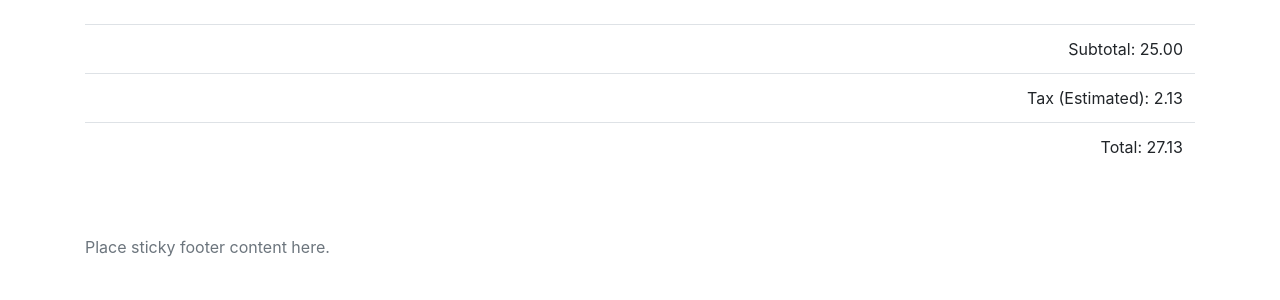
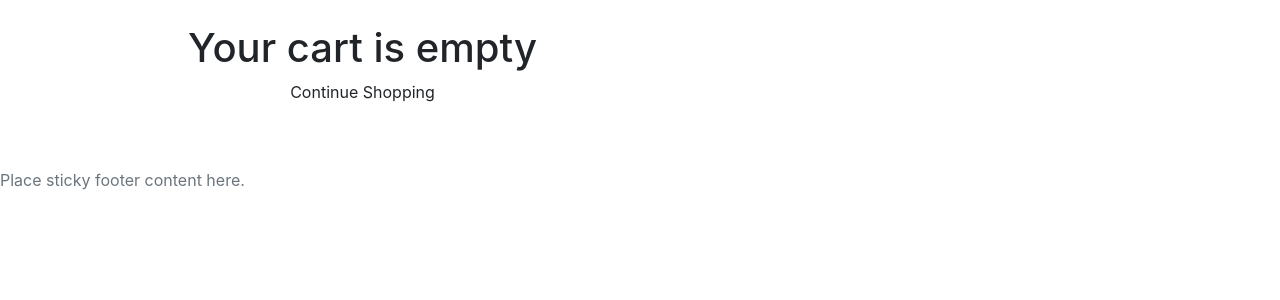
Before and after one commit to OnurOzayyy/ecommerce, a Django app: page /cart/ in a window 1280 px wide. Shown: the part 60-360 px from the top of the page. Run offline with Django 3.2, Linux system fonts and the light colour scheme; tables that the repository leaves empty hold one stand-in row (values such as "Sample post"); some libraries are stand-ins or nearby versions.

Commit message:
Fix the View for Empty Cart

```diff
--- a/src/carts/templates/carts/cart_view.html
+++ b/src/carts/templates/carts/cart_view.html
@@ -61,6 +61,17 @@
 {% block content %}
 <div class='row main-content'>
 <div class="container mt-4">
+
+{% if object.cartitem_set.count < 1 %}
+
+{% include "carts/empty_cart.html" %}
+{% else %}
+
+<div class='col-sm-8 col-sm-offset-2'>
+
+<h1>Your cart</h1>
+
+
 <table class="table">
 {% for item in object.cartitem_set.all %}
 
@@ -94,6 +105,6 @@
 
 </table>
 </div>
-
+{% endif %}
 </div>
 {% endblock %}
```
